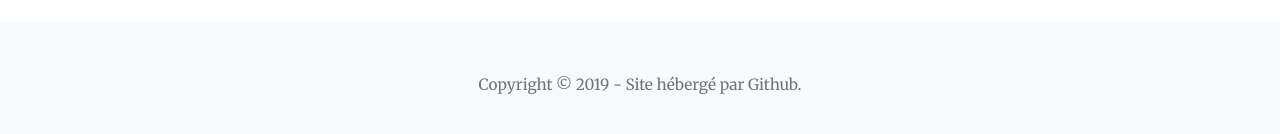
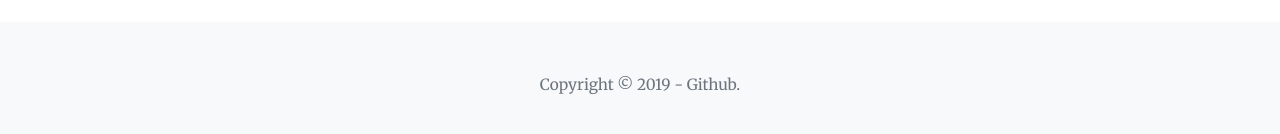
Before and after one commit to Kickbanz/Kickbanz.github.io, a website with bundled scripts: page index.html in a window 1280 px wide. Shown: the part 3648-3782 px from the top of the page. Built offline with nearby package versions, Linux system fonts and the light colour scheme.

Commit message:
Update index.html

```diff
--- a/index.html
+++ b/index.html
@@ -234,7 +234,8 @@
   <!-- Footer -->
   <footer class="bg-light py-5">
     <div class="container">
-      <div class="small text-center text-muted">Copyright &copy; 2019 - Site hébergé par Github. </div>
+      <div class="small text-center text-muted">Copyright &copy; 2019 - Github.
+      <br Antoine Verdier : verdierantoine.va@gmail.com> </div>
     </div>
   </footer>
 
```
